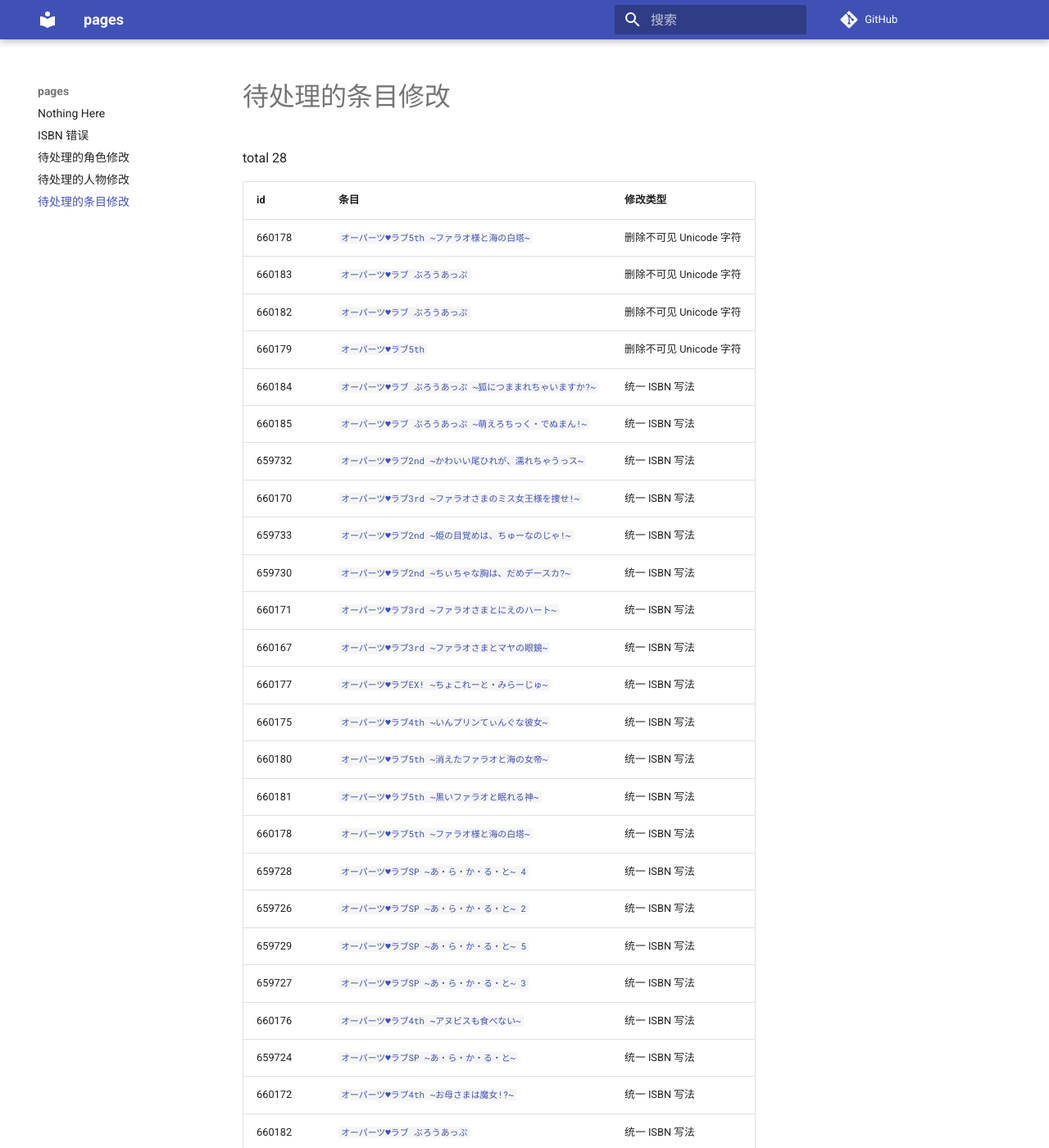
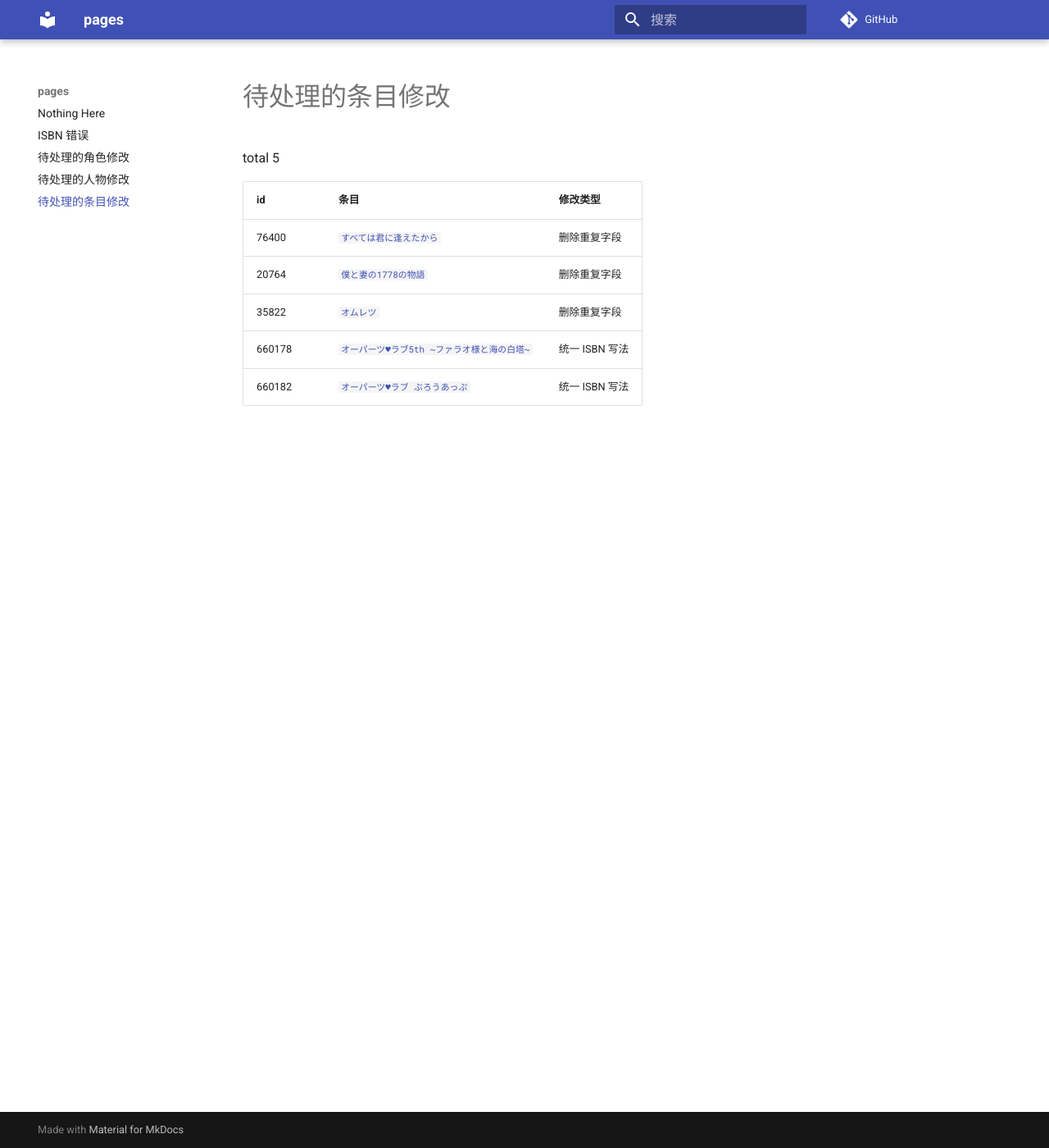
Before and after one commit to trim21/bangumi-pages, an MkDocs documentation site: the page built from docs/pending-subject-changes.md, in a window 1280 px wide and 1400 px high. Shown: the whole window at 82% size. Built offline with MkDocs 1.6.1 and Material for MkDocs 9.7.7, drawn with Linux system fonts in a browser that asks for light colours; comment, search, counter and statistics services are not loaded; some of the changed text lies outside the part shown.

Commit message:
update pending-changes.md

```diff
--- a/docs/pending-subject-changes.md
+++ b/docs/pending-subject-changes.md
@@ -1,34 +1,11 @@
 # 待处理的条目修改
 
-total 28
+total 5
 
 | id | 条目 | 修改类型 |
 | --- | --- | --- |
-| 660178 | [`オーパーツ♥ラブ5th ~ファラオ様と海の白塔~`](https://bgm.tv/subject/660178) | 删除不可见 Unicode 字符 |
-| 660183 | [`オーパーツ♥ラブ ぶろうあっぷ`](https://bgm.tv/subject/660183) | 删除不可见 Unicode 字符 |
-| 660182 | [`オーパーツ♥ラブ ぶろうあっぷ`](https://bgm.tv/subject/660182) | 删除不可见 Unicode 字符 |
-| 660179 | [`オーパーツ♥ラブ5th`](https://bgm.tv/subject/660179) | 删除不可见 Unicode 字符 |
-| 660184 | [`オーパーツ♥ラブ ぶろうあっぷ ~狐につままれちゃいますか?~`](https://bgm.tv/subject/660184) | 统一 ISBN 写法 |
-| 660185 | [`オーパーツ♥ラブ ぶろうあっぷ ~萌えろちっく・でぬまん!~`](https://bgm.tv/subject/660185) | 统一 ISBN 写法 |
-| 659732 | [`オーパーツ♥ラブ2nd ~かわいい尾ひれが、濡れちゃうっス~`](https://bgm.tv/subject/659732) | 统一 ISBN 写法 |
-| 660170 | [`オーパーツ♥ラブ3rd ~ファラオさまのミス女王様を捜せ!~`](https://bgm.tv/subject/660170) | 统一 ISBN 写法 |
-| 659733 | [`オーパーツ♥ラブ2nd ~姫の目覚めは、ちゅーなのじゃ!~`](https://bgm.tv/subject/659733) | 统一 ISBN 写法 |
-| 659730 | [`オーパーツ♥ラブ2nd ~ちぃちゃな胸は、だめデースカ?~`](https://bgm.tv/subject/659730) | 统一 ISBN 写法 |
-| 660171 | [`オーパーツ♥ラブ3rd ~ファラオさまとにえのハート~`](https://bgm.tv/subject/660171) | 统一 ISBN 写法 |
-| 660167 | [`オーパーツ♥ラブ3rd ~ファラオさまとマヤの眼鏡~`](https://bgm.tv/subject/660167) | 统一 ISBN 写法 |
-| 660177 | [`オーパーツ♥ラブEX! ~ちょこれーと・みらーじゅ~`](https://bgm.tv/subject/660177) | 统一 ISBN 写法 |
-| 660175 | [`オーパーツ♥ラブ4th ~いんプリンてぃんぐな彼女~`](https://bgm.tv/subject/660175) | 统一 ISBN 写法 |
-| 660180 | [`オーパーツ♥ラブ5th ~消えたファラオと海の女帝~`](https://bgm.tv/subject/660180) | 统一 ISBN 写法 |
-| 660181 | [`オーパーツ♥ラブ5th ~黒いファラオと眠れる神~`](https://bgm.tv/subject/660181) | 统一 ISBN 写法 |
+| 76400 | [`すべては君に逢えたから`](https://bgm.tv/subject/76400) | 删除重复字段 |
+| 20764 | [`僕と妻の1778の物語`](https://bgm.tv/subject/20764) | 删除重复字段 |
+| 35822 | [`オムレツ`](https://bgm.tv/subject/35822) | 删除重复字段 |
 | 660178 | [`オーパーツ♥ラブ5th ~ファラオ様と海の白塔~`](https://bgm.tv/subject/660178) | 统一 ISBN 写法 |
-| 659728 | [`オーパーツ♥ラブSP ~あ・ら・か・る・と~ 4`](https://bgm.tv/subject/659728) | 统一 ISBN 写法 |
-| 659726 | [`オーパーツ♥ラブSP ~あ・ら・か・る・と~ 2`](https://bgm.tv/subject/659726) | 统一 ISBN 写法 |
-| 659729 | [`オーパーツ♥ラブSP ~あ・ら・か・る・と~ 5`](https://bgm.tv/subject/659729) | 统一 ISBN 写法 |
-| 659727 | [`オーパーツ♥ラブSP ~あ・ら・か・る・と~ 3`](https://bgm.tv/subject/659727) | 统一 ISBN 写法 |
-| 660176 | [`オーパーツ♥ラブ4th ~アヌビスも食べない~`](https://bgm.tv/subject/660176) | 统一 ISBN 写法 |
-| 659724 | [`オーパーツ♥ラブSP ~あ・ら・か・る・と~`](https://bgm.tv/subject/659724) | 统一 ISBN 写法 |
-| 660172 | [`オーパーツ♥ラブ4th ~お母さまは魔女!?~`](https://bgm.tv/subject/660172) | 统一 ISBN 写法 |
 | 660182 | [`オーパーツ♥ラブ ぶろうあっぷ`](https://bgm.tv/subject/660182) | 统一 ISBN 写法 |
-| 660209 | [`アウゴエイデス 1 神話覚醒`](https://bgm.tv/subject/660209) | 统一 ISBN 写法 |
-| 660213 | [`アウゴエイデス 3 邪神降臨`](https://bgm.tv/subject/660213) | 统一 ISBN 写法 |
-| 660211 | [`アウゴエイデス 2 夢幻都市`](https://bgm.tv/subject/660211) | 统一 ISBN 写法 |
```
